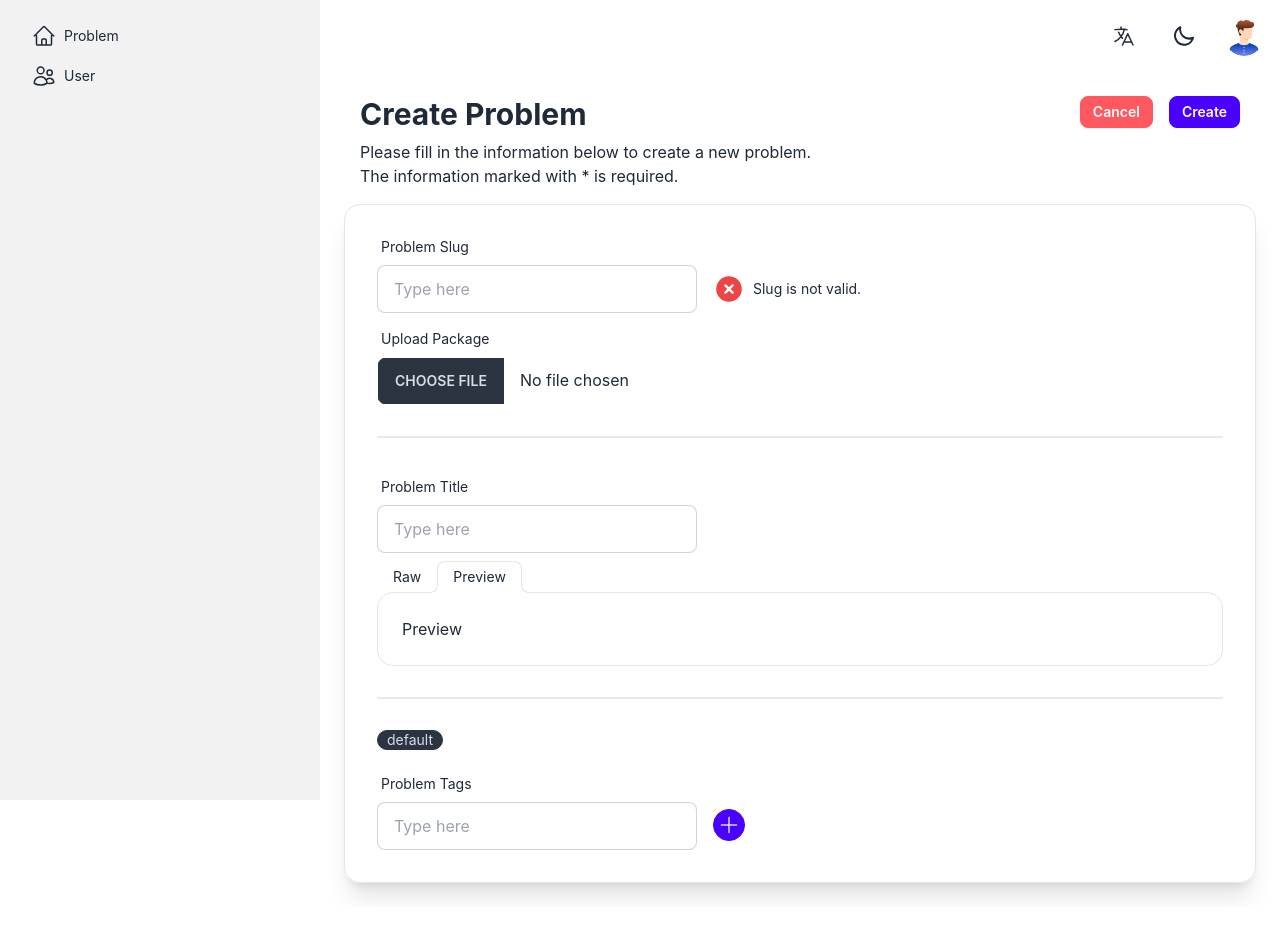
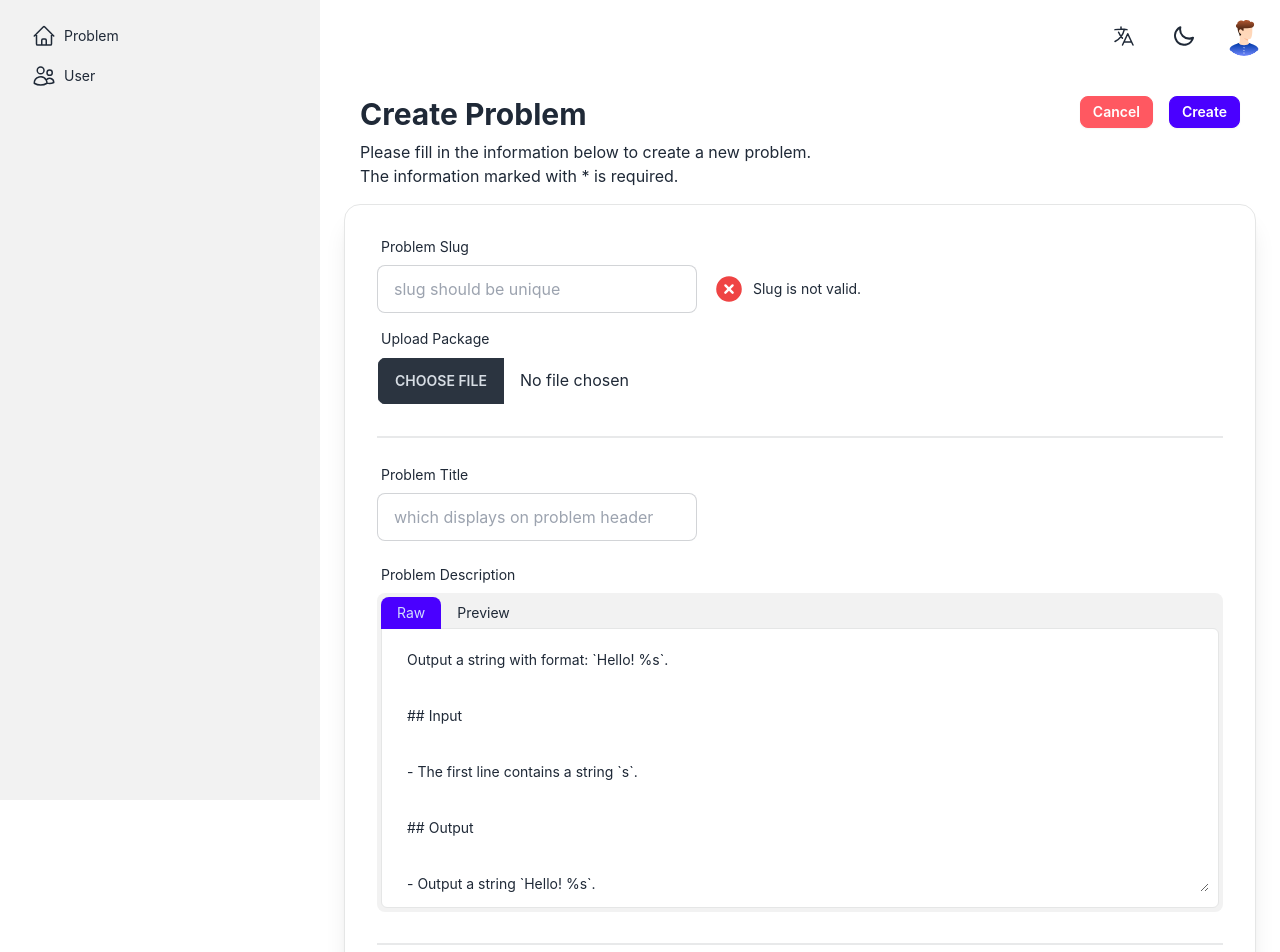
Before and after one commit to oj-lab/frontend, a React (Vite) app: page /admin/new/problem in a window 1280 px wide. Shown: the top 952 px of the page. Before the commit the page ends 907 px from the top, so only its background shows below. Built offline with nearby package versions, Linux system fonts and the light colour scheme; what monaco-editor, theme-change would draw is missing.

Commit message:
Fix create problem form

```diff
--- a/src/pages/admin-dashboard/CreateProblem.tsx
+++ b/src/pages/admin-dashboard/CreateProblem.tsx
@@ -2,6 +2,7 @@ import { useState } from "react";
 import { useTranslation } from "react-i18next";
 import { PlusIcon } from "@heroicons/react/24/outline";
 import { CheckCircleIcon, XCircleIcon } from "@heroicons/react/20/solid";
+import MarkdownRender from "@/components/markdown/MarkdownRender";
 
 // eslint-disable-next-line @typescript-eslint/no-unused-vars
 const descriptionPlaceholder = `Output a string with format: \`Hello! %s\`.
@@ -33,6 +34,9 @@ Hello! world!
 const CreateProblem: React.FC = () => {
   const [slug, setSlug] = useState<string>("");
   const [title, setTitle] = useState<string>("");
+  const [description, setDescription] = useState<string>(
+    descriptionPlaceholder,
+  );
   const [tags, setTags] = useState<string[]>(["default"]);
   const [addingTag, setAddingTag] = useState<string>("");
 
@@ -76,7 +80,7 @@ const CreateProblem: React.FC = () => {
               </div>
               <input
                 type="text"
-                placeholder="Type here"
+                placeholder="slug should be unique"
                 className="input input-bordered w-full max-w-xs"
                 onChange={(e) => {
                   setSlug(e.target.value);
@@ -112,13 +116,13 @@ const CreateProblem: React.FC = () => {
             <input type="file" className="file-input w-full max-w-xs" />
           </label>
           <div className="divider" />
-          <label className="form-control w-full max-w-xs">
+          <label className="form-control w-full max-w-xs -mt-3">
             <div className="label">
               <span className="label-text">Problem Title</span>
             </div>
             <input
               type="text"
-              placeholder="Type here"
+              placeholder="which displays on problem header"
               className="input input-bordered w-full max-w-xs"
               onChange={(e) => {
                 setTitle(e.target.value);
@@ -126,41 +130,50 @@ const CreateProblem: React.FC = () => {
               value={title}
             />
           </label>
-          <div role="tablist" className="tabs tabs-lifted">
+          <span className="ml-1 mt-4 text-sm">Problem Description</span>
+          <div role="tablist" className="tabs-boxed tabs p-1">
             <input
               type="radio"
-              name="my_tabs_2"
+              name="problem_description_tabs"
               role="tab"
               className="tab"
               aria-label="Raw"
-            />
-            <div
-              role="tabpanel"
-              className="tab-content rounded-box border-base-300 bg-base-100 p-6"
-            >
-              Raw
-            </div>
-
-            <input
-              type="radio"
-              name="my_tabs_2"
-              role="tab"
-              className="tab"
-              aria-label="Preview"
               checked
             />
             <div
               role="tabpanel"
-              className="tab-content rounded-box border-base-300 bg-base-100 p-6"
+              className="tab-content rounded-md border-base-300 bg-base-100 p-2"
             >
-              Preview
+              <textarea
+                className="textarea h-64 w-full"
+                placeholder="Bio"
+                onChange={(e) => {
+                  setDescription(e.target.value);
+                }}
+                value={description}
+              />
+            </div>
+            <input
+              type="radio"
+              name="problem_description_tabs"
+              role="tab"
+              className="tab"
+              aria-label="Preview"
+            />
+            <div
+              role="tabpanel"
+              className="tab-content rounded-md border-base-300 bg-base-100 p-2"
+            >
+              <div className="h-64 w-full overflow-auto p-4">
+                <MarkdownRender content={description} />
+              </div>
             </div>
           </div>
           <div className="divider" />
           <div className="flex flex-col gap-4">
             {tags.length > 0 && (
               <div className="flex gap-2">
-                {tags.map((tag, index) => (
+                {tags.map((tag) => (
                   <div
                     className="badge badge-neutral cursor-pointer gap-2"
                     onClick={() => {
@@ -179,7 +192,7 @@ const CreateProblem: React.FC = () => {
                 </div>
                 <input
                   type="text"
-                  placeholder="Type here"
+                  placeholder="click tag to remove"
                   className="input input-bordered w-full max-w-xs"
                   onChange={(e) => {
                     setAddingTag(e.target.value);
```
